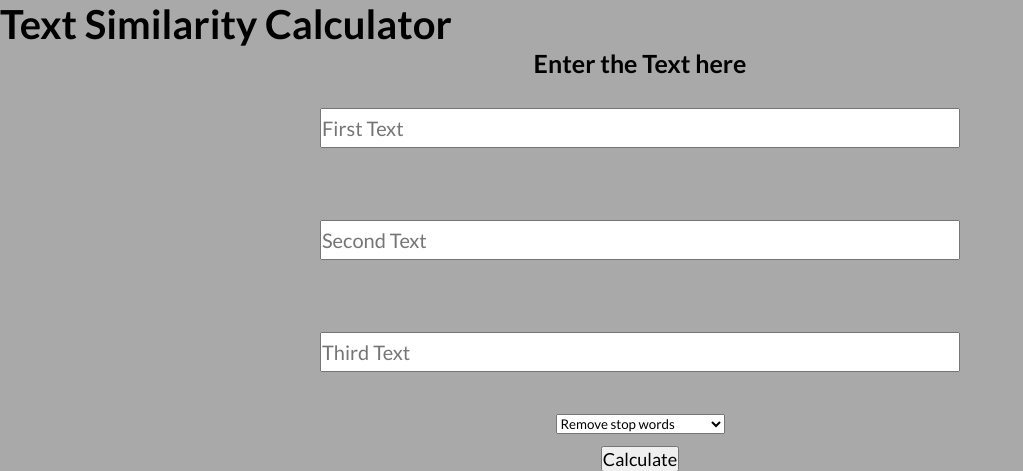
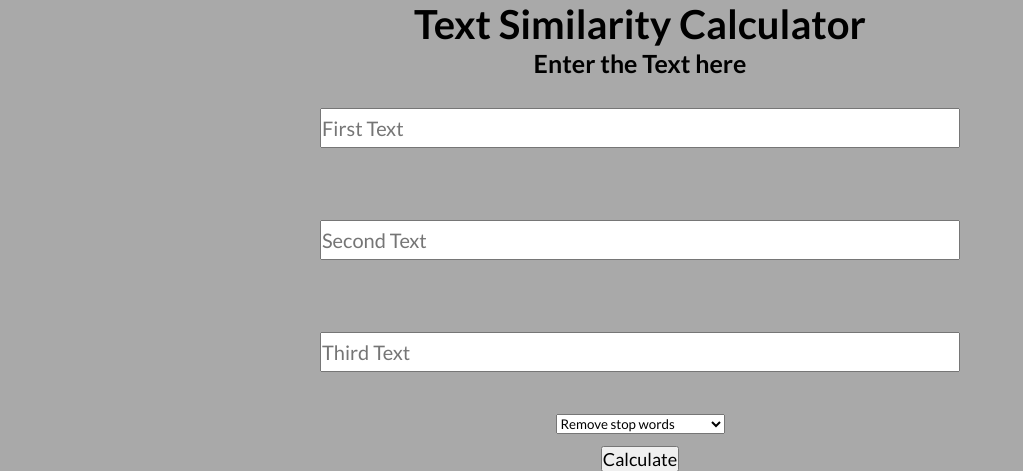
Before and after one commit to vchauhan20/Fetch_rewards, a Flask app: page / in a window 1280 px wide. Shown: the top 471 px of the page, without its empty margins (0-1023 px from the left). Run offline with Flask 2, Linux system fonts and the light colour scheme.

Commit message:
Update style.css

```diff
--- a/static/style.css
+++ b/static/style.css
@@ -23,6 +23,7 @@ html{
 }
 h1{
 	font-size: 4rem;
+	text-align: center;
 }
 
 h2{
```
